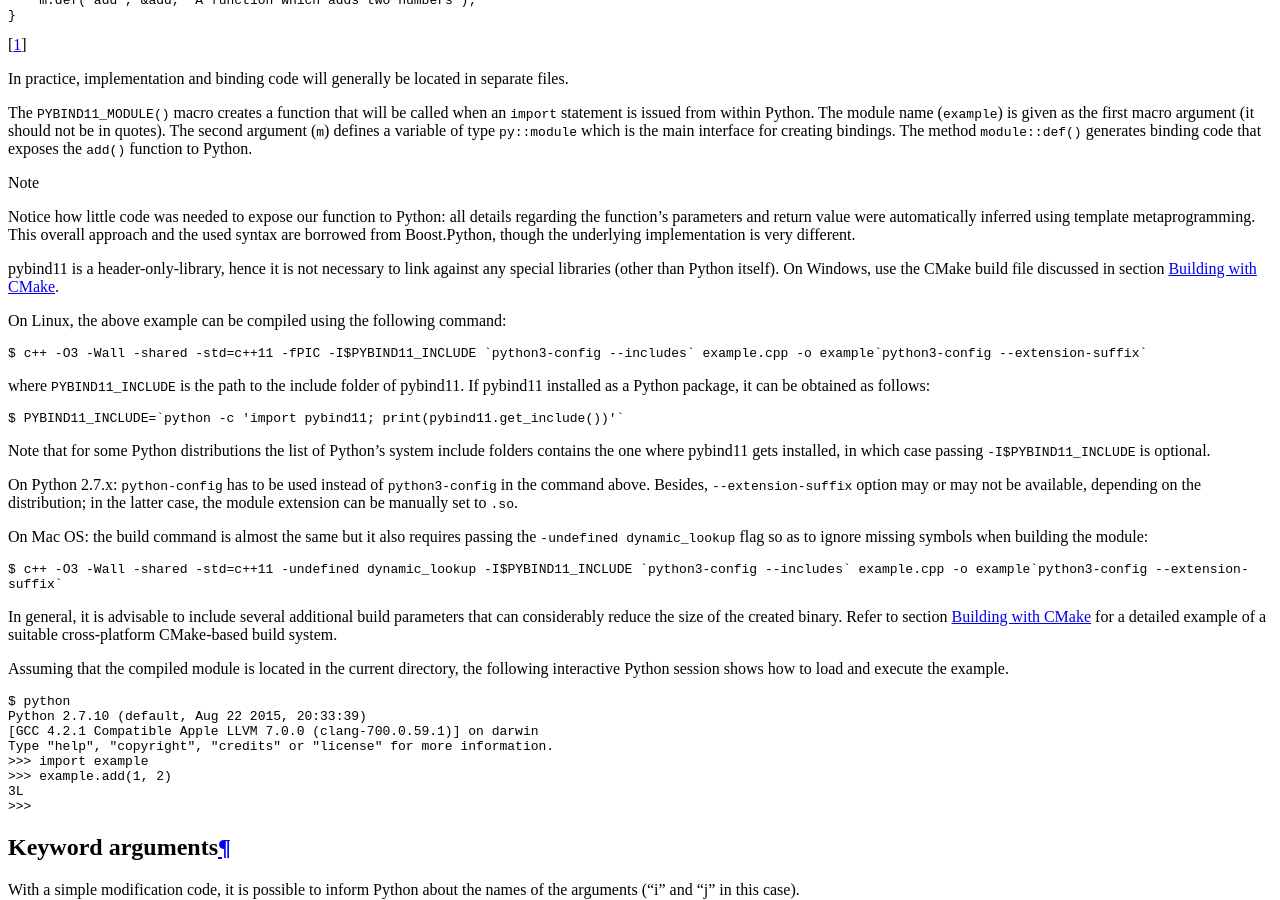
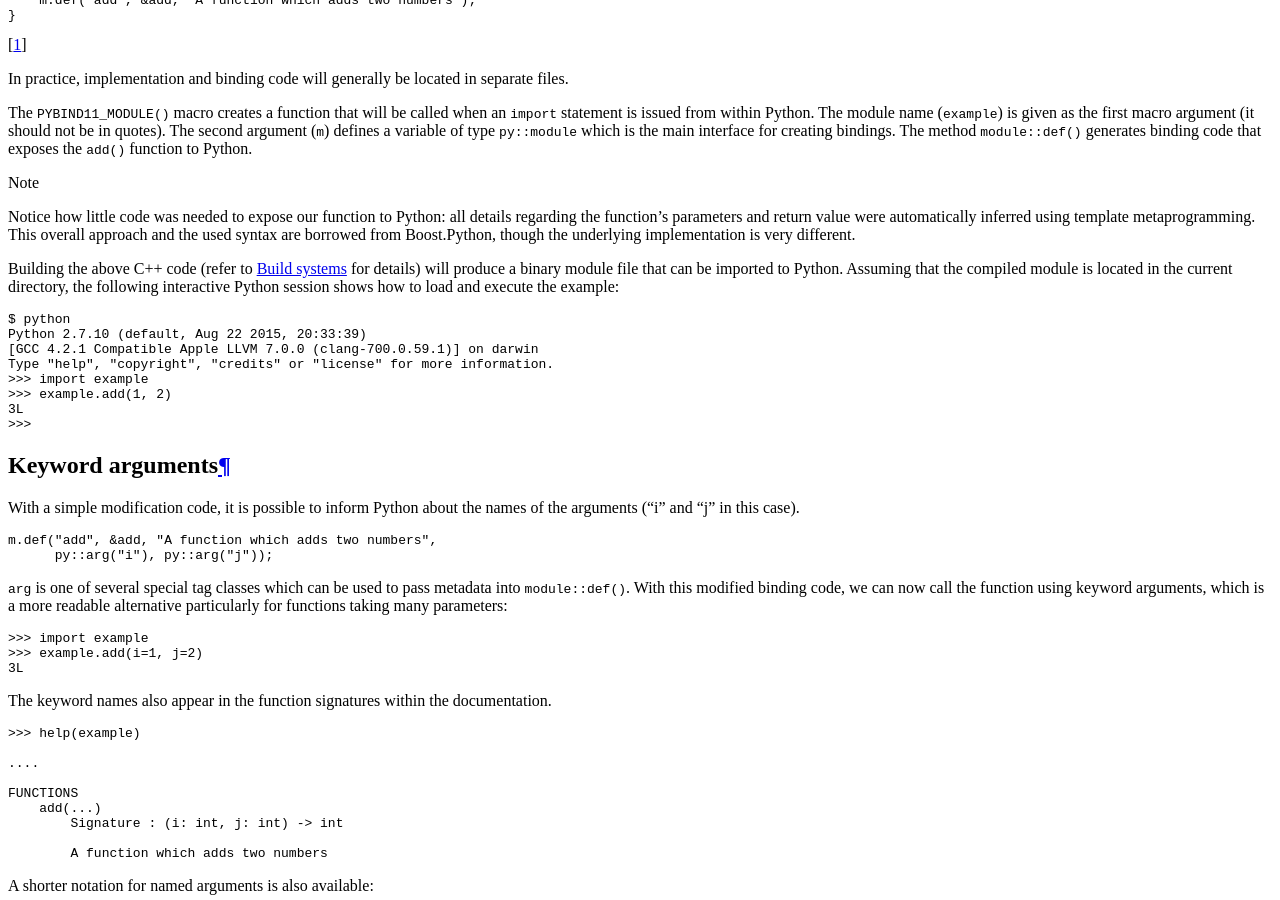
Before and after one commit to pybind/pybind11, a Sphinx documentation site: the page built from docs/basics.rst, in a window 1280 px wide and 900 px high, scrolled down 2061 px. Built offline with Sphinx 7.4.7 and the Read the Docs theme 2.0.0, drawn with Linux system fonts in a browser that asks for light colours.

Commit message:
Docs: move build notes to build section, update w/ #921

```diff
--- a/docs/basics.rst
+++ b/docs/basics.rst
@@ -120,47 +120,10 @@ generates binding code that exposes the ``add()`` function to Python.
     approach and the used syntax are borrowed from Boost.Python, though the
     underlying implementation is very different.
 
-pybind11 is a header-only-library, hence it is not necessary to link against
-any special libraries (other than Python itself). On Windows, use the CMake
-build file discussed in section :ref:`cmake`.
-
-On Linux, the above example can be compiled using the following command:
-
-.. code-block:: bash
-
-    $ c++ -O3 -Wall -shared -std=c++11 -fPIC -I$PYBIND11_INCLUDE `python3-config --includes` example.cpp -o example`python3-config --extension-suffix`
-
-where ``PYBIND11_INCLUDE`` is the path to the include folder of pybind11.
-If pybind11 installed as a Python package, it can be obtained as follows:
-
-.. code-block:: bash
-
-   $ PYBIND11_INCLUDE=`python -c 'import pybind11; print(pybind11.get_include())'`
-
-Note that for some Python distributions the list of Python's system include
-folders contains the one where pybind11 gets installed, in which case
-passing ``-I$PYBIND11_INCLUDE`` is optional.
-
-On Python 2.7.x: ``python-config`` has to be used instead of ``python3-config``
-in the command above. Besides, ``--extension-suffix`` option may or may not
-be available, depending on the distribution; in the latter case, the module
-extension can be manually set to ``.so``.
-
-On Mac OS: the build command is almost the same but it also requires passing
-the ``-undefined dynamic_lookup`` flag so as to ignore missing symbols when
-building the module:
-
-.. code-block:: bash
-
-    $ c++ -O3 -Wall -shared -std=c++11 -undefined dynamic_lookup -I$PYBIND11_INCLUDE `python3-config --includes` example.cpp -o example`python3-config --extension-suffix`
-
-In general, it is advisable to include several additional build parameters
-that can considerably reduce the size of the created binary. Refer to section
-:ref:`cmake` for a detailed example of a suitable cross-platform CMake-based
-build system.
-
-Assuming that the compiled module is located in the current directory, the
-following interactive Python session shows how to load and execute the example.
+Building the above C++ code (refer to :ref:`compiling` for details) will produce
+a binary module file that can be imported to Python. Assuming that the compiled
+module is located in the current directory, the following interactive Python
+session shows how to load and execute the example:
 
 .. code-block:: pycon
 
```
Also changed, not shown: docs/compiling.rst (+32 -0 lines).
